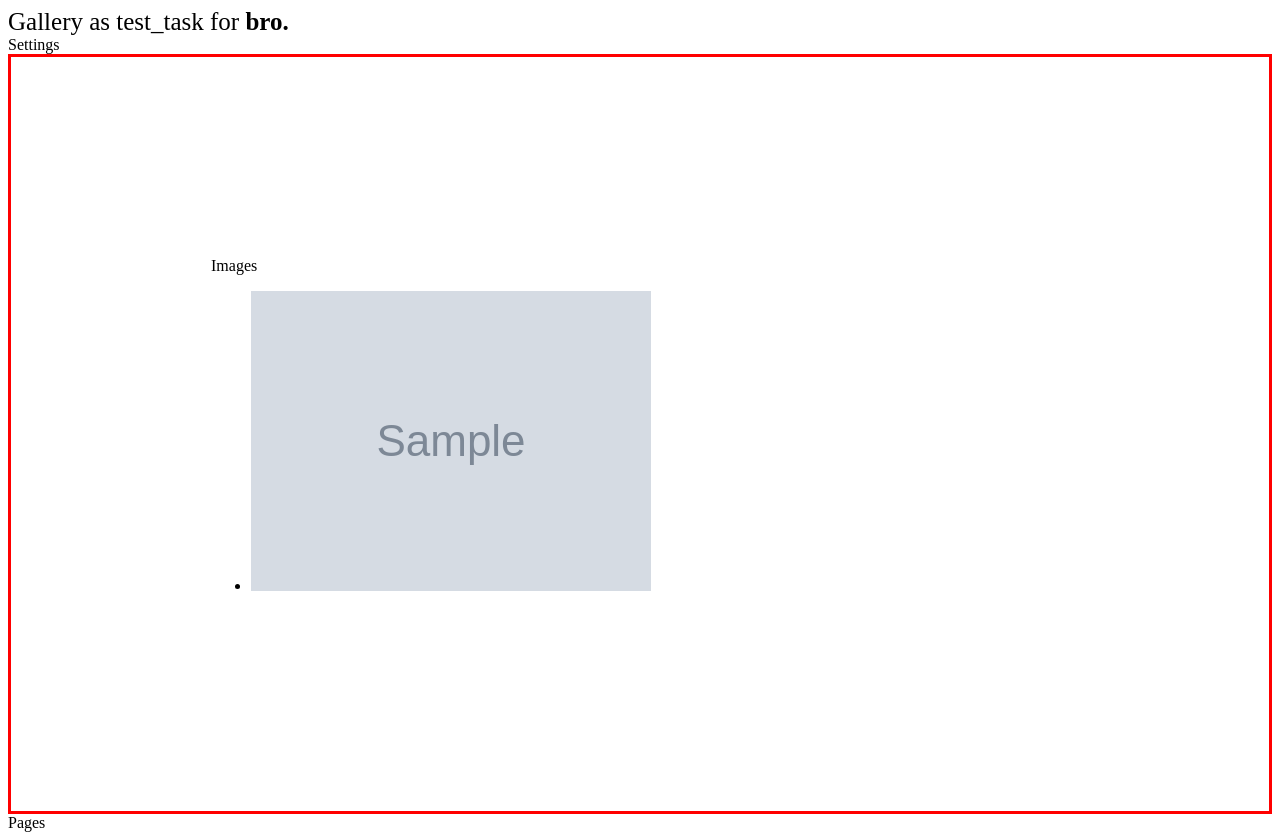
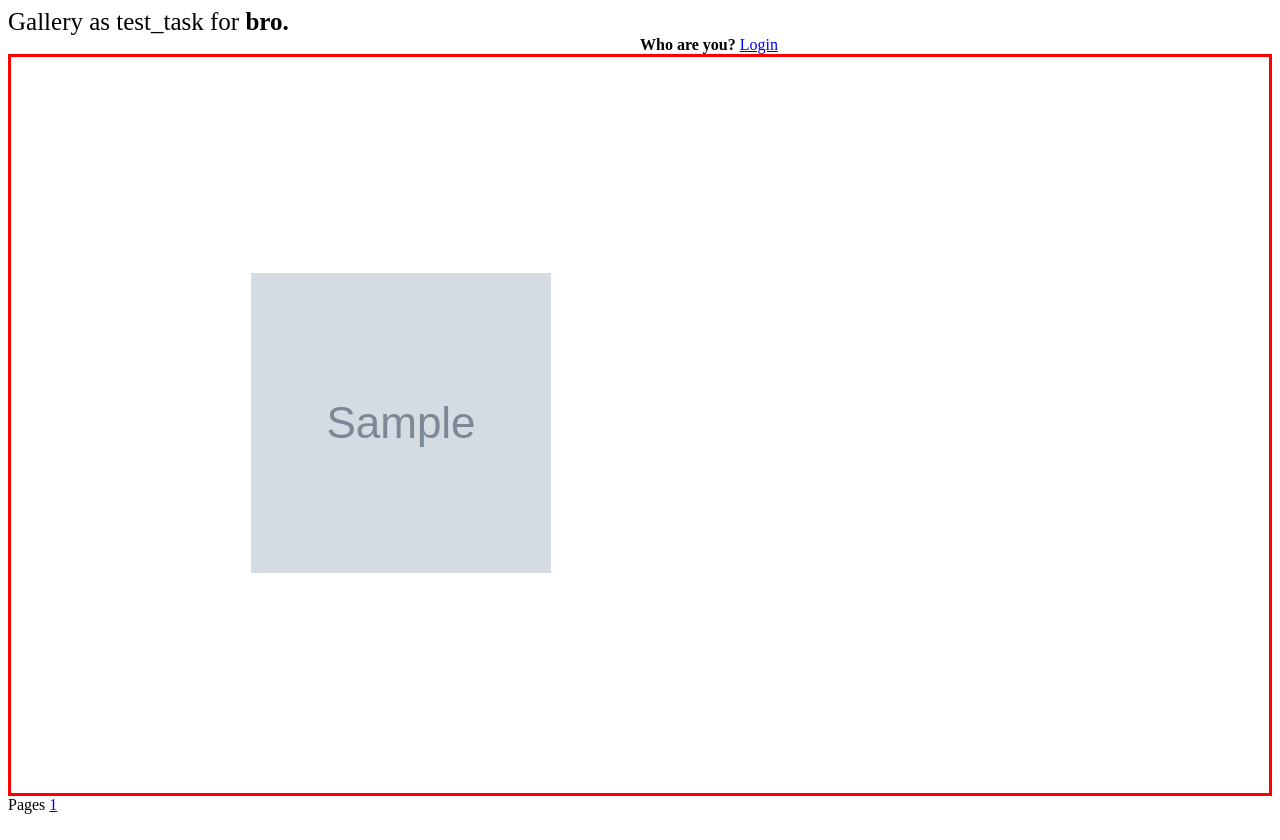
Before and after one commit to abikonya/task_for_bro, a Django app: template gallery/templates/main.html in a window 1280 px wide. After the commit the page ends 814 px from the top, so only its background shows below. Run offline with Django 3.2, Linux system fonts and the light colour scheme; tables that the repository leaves empty hold one stand-in row (values such as "Sample post"); the template is opened without the code that fills it: values that come from a table or form of the project are taken from there, most other values are stand-ins (such as "Sample title", 1, 10 or a date in 2020); grey boxes marked "Sample" are stand-in pictures.

Commit message:
add pagination, settings, login/logout

```diff
--- a/gallery/models.py
+++ b/gallery/models.py
@@ -14,3 +14,28 @@ class Images(models.Model):
         verbose_name_plural = 'Images'
         verbose_name = 'Image'
         ordering = ['-created', '-name']
+
+
+# Settings model
+
+
+class Settings(models.Model):
+    KIND_OF_DISPLAY = (
+        ('R', 'In a row'),
+        ('L', 'As list')
+    )
+    METHODS = (
+        ('RND', 'Random'),
+        ('Num/Alph', 'Numeric/Alphabet'),
+        ('D', 'By date')
+    )
+    display = models.CharField(max_length=60, choices=KIND_OF_DISPLAY, verbose_name='Display')
+    number_displayed = models.IntegerField(blank=True, default=5, verbose_name='Quantity in a row/list')
+    method = models.CharField(max_length=60, choices=METHODS, default='D', verbose_name='Sorting method')
+    interval_for_slideshow = models.IntegerField(blank=True, default=3, verbose_name='Interval for slideshow in seconds')
+    created = models.DateTimeField(max_length=50, auto_now_add=True, db_index=True, verbose_name='Created')
+
+    class Meta:
+        verbose_name_plural = 'Settings'
+        verbose_name = 'Settings'
+        ordering = ['-created', ]
--- a/gallery/templates/css/base.css
+++ b/gallery/templates/css/base.css
@@ -1,4 +1,9 @@
 .body {
+}
+
+img {
+    width: 300px;
+    height: 300px;
 }
 
 .brand {
@@ -7,6 +12,24 @@
 }
 
 .images {
+
     padding: 200px;
     border: solid red;
 }
+li {
+    display: block;
+    text-decoration: none;
+}
+
+.settings {
+    width: 50%;
+    padding: 0;
+    margin: 0;
+}
+
+.login {
+    width: 50%;
+    padding: 0;
+    margin: 0;
+    margin-left: auto;
+}
--- a/gallery/templates/main.html
+++ b/gallery/templates/main.html
@@ -8,8 +8,24 @@
 </head>
 <body>
     <div class="brand">Gallery as test_task for <strong>bro.</strong></div>
-    <div class="settings">Settings</div>
-    <div class="images">Images
+    <div class="settings">
+
+        {% if user.is_authentificated %}
+        <br> {{ load_form }}
+        {% endif %}
+
+    </div>
+
+    <div class="login">
+        {% if user.is_authentificated %}
+        <strong>Hi, {{ user.username}}!</strong> <a href="/test_task/logout">Logout</a>
+        {% else %}
+        <strong>Who are you?</strong> <a href="/test_task/login">Login</a>
+        {% endif %}
+
+    </div>
+    <div class="images">
+
         {% for image in images %}
         <ul>
             <li>
@@ -17,9 +33,13 @@
             </li>
         </ul>
         {% endfor %}
-
+        <a href=""></a>
 
     </div>
-    <div class="footer">Pages</div>
+    <div class="footer">Pages
+    {% for page in pages %}
+        <a href="/test_task/{{ page }}">{{ page }}</a>
+    {% endfor %}
+    </div>
 </body>
 </html>
--- a/gallery/urls.py
+++ b/gallery/urls.py
@@ -3,5 +3,8 @@ from gallery import views
 
 
 urlpatterns = [
-    url(r'^$', views.Main.as_view(), name='main'),
+    url(r'^$', views.redirect, name='redirect'),
+    url(r'^([0-9]+)/$', views.Main.as_view(), name='main'),
+    url(r'^login/$', views.LoginFormView.as_view(), name='login'),
+    url(r'^logout/$', views.LogoutView.as_view(), name='logout'),
 ]
--- a/gallery_site/settings.py
+++ b/gallery_site/settings.py
@@ -119,15 +119,15 @@ USE_TZ = True
 # Default storage and URL for uploaded images
 
 MEDIA_ROOT = os.path.join(BASE_DIR, 'Images')
-MEDIA_URL = '/Images/'
+MEDIA_URL = '/test_task/Images/'
 
 # Static files (CSS, JavaScript, Images)
 # https://docs.djangoproject.com/en/2.2/howto/static-files/
 
-STATIC_URL = '/static/'
+STATIC_URL = '/test_task/static/'
 STATIC_ROOT = os.path.join(BASE_DIR, 'staticfiles')
 
 
 STATICFILES_DIRS = [
-    os.path.join(BASE_DIR, "gallery/templates"),
+    os.path.join(BASE_DIR, 'gallery/templates'),
 ]
--- a/gallery_site/urls.py
+++ b/gallery_site/urls.py
@@ -21,6 +21,6 @@ app_name = 'gallery'
 
 
 urlpatterns = [
-    url('admin/', admin.site.urls),
-    url('', include('gallery.urls'), name=['gallery'])
+    url('test_task/admin/', admin.site.urls),
+    url('test_task/', include('gallery.urls'), name=['gallery'])
 ]
```
Also changed, not shown: gallery/admin.py (+7 -1 lines), gallery/scretch.py (+7 -4 lines), gallery/views.py (+52 -6 lines).
